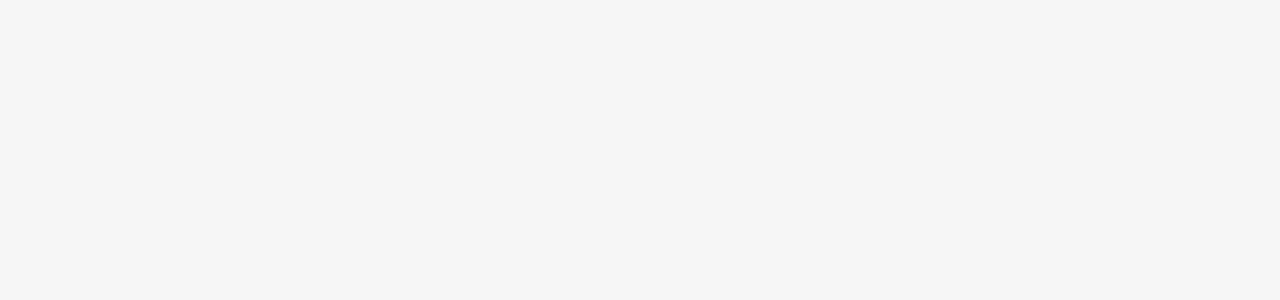
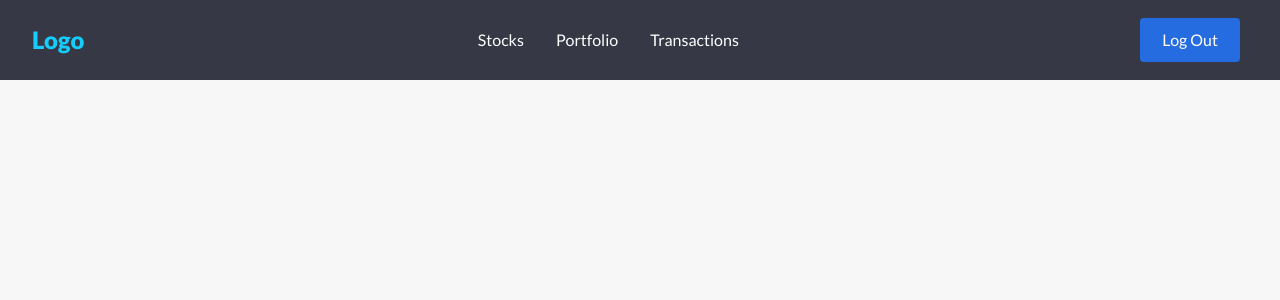
Before and after one commit to macarron001/react-stock-trading, a React (Create React App) app: page / in a window 1280 px wide. Shown: the top 300 px of the page. Built offline with nearby package versions, Linux system fonts and the light colour scheme.

Commit message:
added and styled Navbar

```diff
--- a/src/App.js
+++ b/src/App.js
@@ -2,10 +2,13 @@
 import Register from "./components/Register"
 import Login from "./components/Login"
 import Navbar from "./components/navbar/Navbar"
+import {BrowserRouter as Router} from 'react-router-dom'
 
 function App() {
   return (
-    <Navbar/>
+    <Router>
+      <Navbar />
+    </Router>
   );
 }
 
--- a/src/components/navbar/NavElements.js
+++ b/src/components/navbar/NavElements.js
@@ -0,0 +1,86 @@
+import styled from 'styled-components'
+import { NavLink as Link } from 'react-router-dom'
+import {FaBars} from 'react-icons/fa'
+
+export const Nav = styled.nav`
+  background: #363945;
+  height: 80px;
+  display: flex;
+  justify-content: space-between;
+  width: 100vw;
+  padding: 1rem;
+  z-index: 10;
+`
+
+export const NavLink = styled(Link)`
+  color: #fff;
+  display: flex;
+  align-items: center;
+  text-decoration: none;
+  padding: 0 1rem;
+  height: 100%;
+  cursor: pointer;
+
+  &.active {
+    color: #15cdfc;
+  }
+
+  &:hover {
+    transition: all 0.2s ease-in-out;
+    background: #fff;
+    color: black;
+  }
+`
+
+export const Bars = styled(FaBars)`
+  display: none;
+  color: #fff;
+
+  @media screen and (max-width: 768px) {
+    display: block;
+    position: absolute;
+    top: 0;
+    right: 0;
+    transform: translate(-100%, 75%);
+    font-size: 1.8rem;
+    cursor: pointer;
+  }
+`
+
+export const NavMenu = styled.div`
+  display: flex;
+  align-items: center;
+  margin-right: 24px;
+
+  @media screen and (max-width: 768px) {
+    display: none;
+  }
+`
+
+export const NavBtn = styled.nav`
+  display: flex;
+  align-items: center;
+  margin-right: 24px;
+
+  @media screen and (max-width: 768px) {
+    display: none
+  }
+`
+
+export const NavBtnLink = styled(Link)`
+  border-radius: 4px;
+  background: #256ce1;
+  padding: 10px 22px;
+  color: #fff;
+  border: none;
+  outline: none;
+  cursor: pointer;
+  transition: all 0.2s ease-in-out;
+  text-decoration: none;
+
+  &:hover {
+    transition: all 0.2s ease-in-out;
+    background: #fff;
+    color: #010606;
+  }
+`
--- /dev/null
+++ b/src/components/navbar/Navbar.js
@@ -0,0 +1,31 @@
+import React from 'react'
+import {Nav, NavLink, Bars, NavMenu, NavBtn, NavBtnLink} from './NavElements'
+
+const Navbar = () => {
+  return (
+    <>
+      <Nav>
+        <NavLink to="/">
+          <h1>Logo</h1>
+        </NavLink>
+        <Bars />
+        <NavMenu>
+          <NavLink to="/Stocks" activeStyle>
+            Stocks
+          </NavLink>
+          <NavLink to="/Portfolio" activeStyle>
+            Portfolio
+          </NavLink>
+          <NavLink to="/Transactions" activeStyle>
+            Transactions
+          </NavLink>
+        </NavMenu>
+        <NavBtn>
+          <NavBtnLink to='/logout'>Log Out</NavBtnLink>
+        </NavBtn>
+      </Nav>
+    </>
+  )
+}
+
+export default Navbar
--- a/src/components/navbar/Navbar.jsx
+++ /dev/null
@@ -1,11 +0,0 @@
-
-
-const Nav = () => {
-  return (
-    <div>
-
-    </div>
-  )
-}
-
-export default Nav
```
